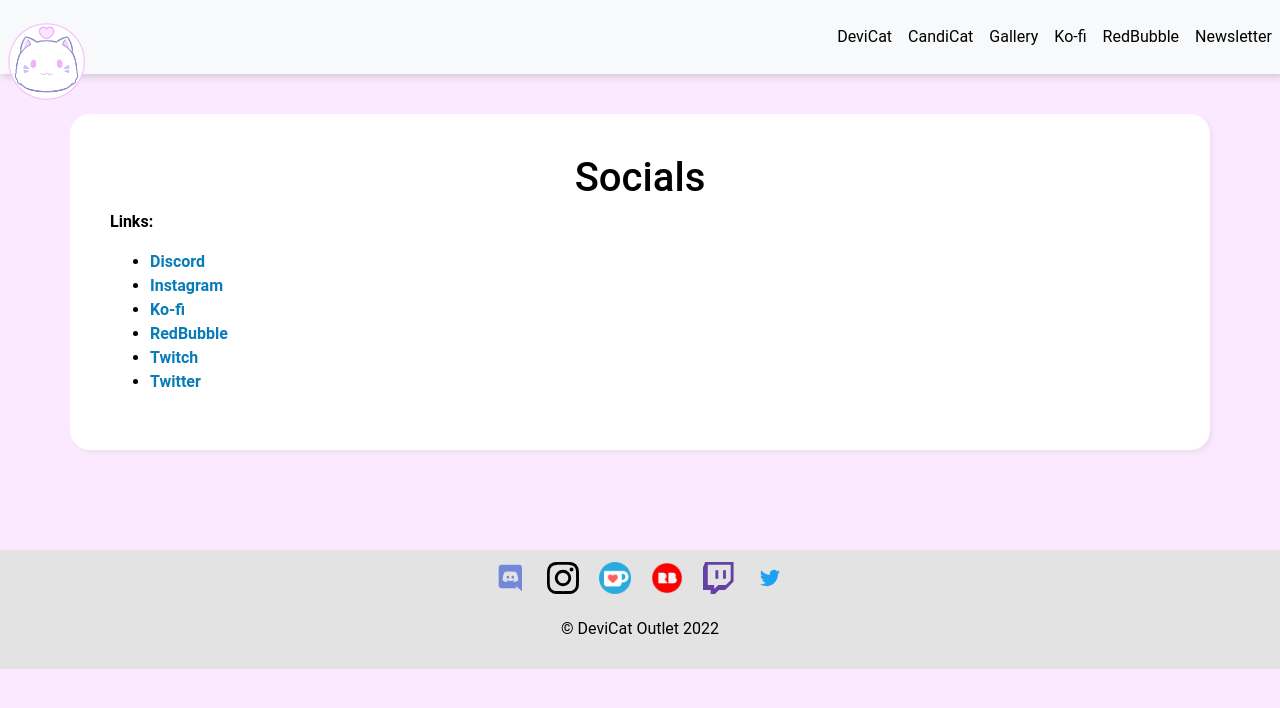
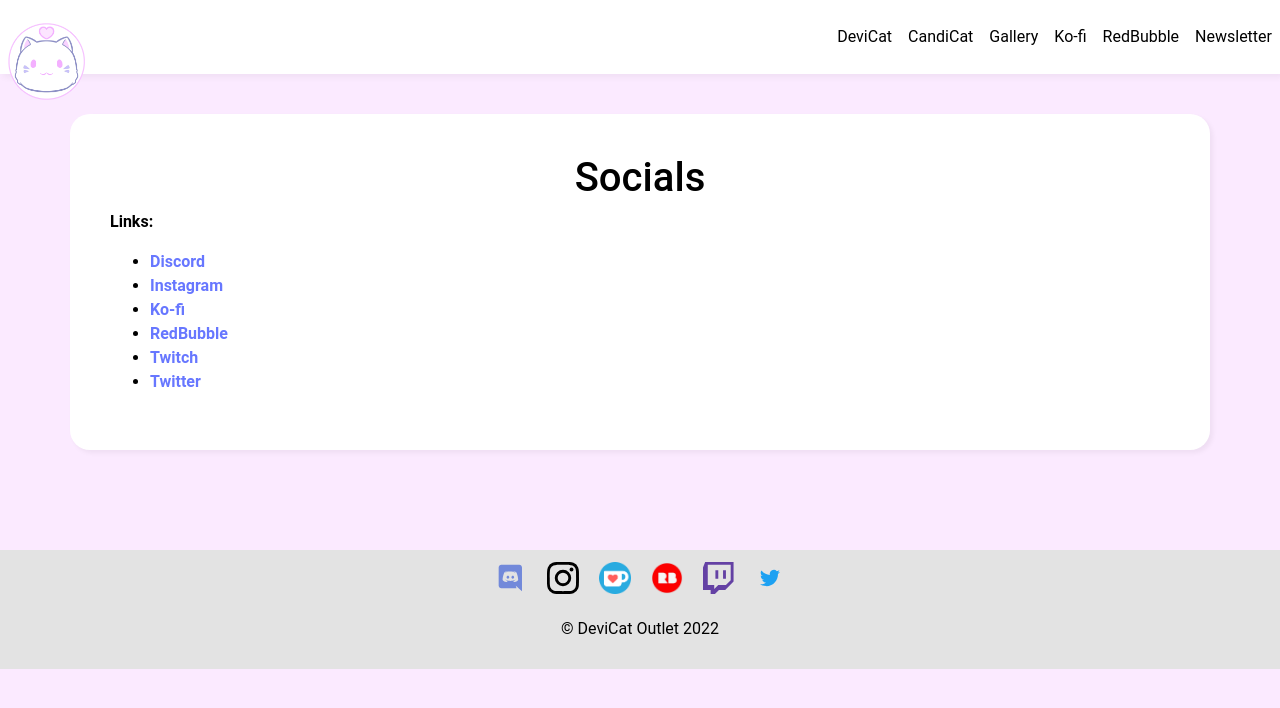
Before and after one commit to DeviCatOutlet/devicatoutlet.github.io, a Jekyll site: the page built from socials.md, in a window 1280 px wide. Shown: the top 708 px of the page. Built offline with Jekyll 4.4.1, drawn with Linux system fonts in a browser that asks for light colours; our own code applies the rules of GitHub Pages for plain Markdown files.

Commit message:
change nav to white, reduce drop shadow

```diff
--- a/css/main.css
+++ b/css/main.css
@@ -40,7 +40,7 @@
 }
 
 a {
-	color: #087cb8;
+	color: var(--purple);
 	font-weight: bold;
 }
 
@@ -320,8 +320,8 @@
 /* The nav bar and its hamburger button */
 nav {
 	z-index: 1030;
-	background-color: #f8f9fa;
-	box-shadow: 3px 3px 7px rgba(0, 0, 0, 0.15);
+	background-color: var(--white);
+	box-shadow: 3px 3px 7px rgba(0, 0, 0, 0.05);
 	display: flex;
 	flex-flow: row nowrap;
 	align-items: center;
```
